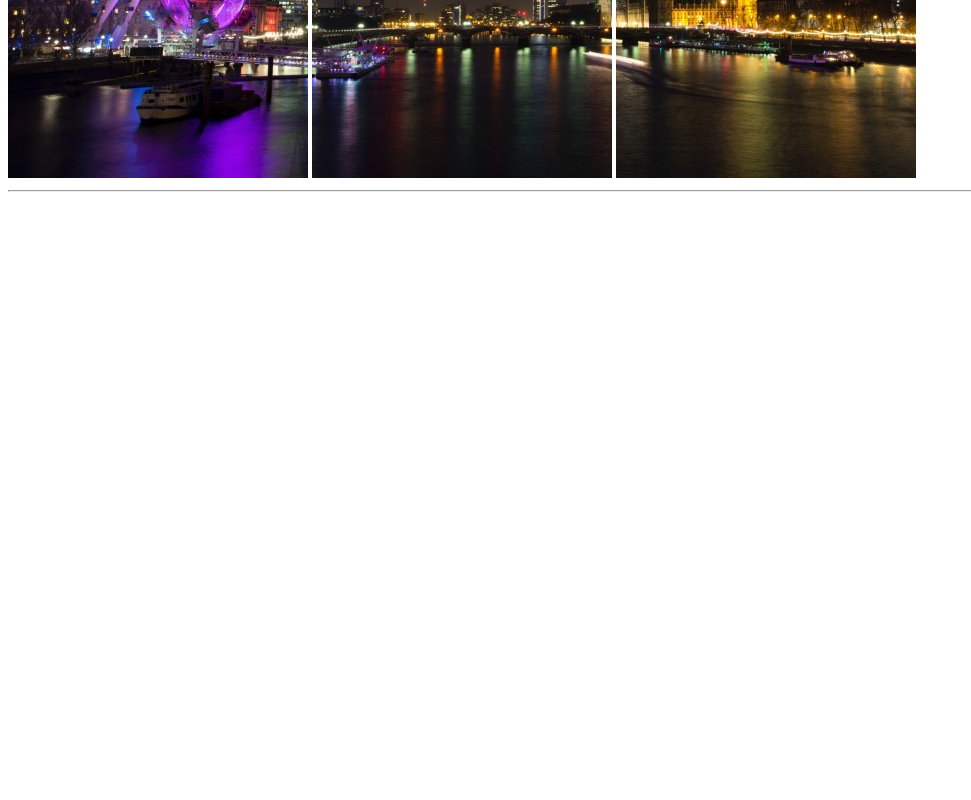
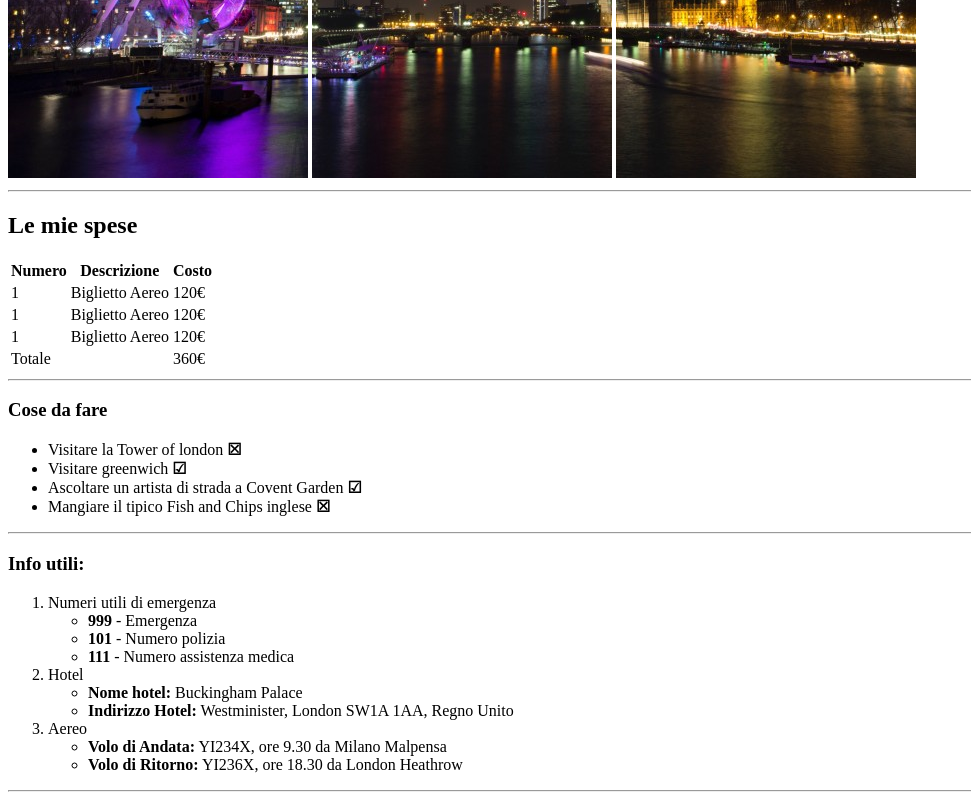
Before and after one commit to MrGians/html-london-trip, a plain HTML site: page index.html in a window 1280 px wide. Shown: the part 502-1302 px from the top of the page, without its empty margins (0-971 px from the left). Before the commit the page ends 800 px from the top, so only its background shows below. Drawn offline with Linux system fonts and the light colour scheme.

Commit message:
Added Main

```diff
--- a/index.html
+++ b/index.html
@@ -20,6 +20,97 @@
     <!-- Main Section -->
     <main>
 
+        <!-- Le mie spese -->
+        <section>
+            <h2>Le mie spese</h2>
+
+            <table>
+
+                <thead>
+                    <tr>
+                        <th>Numero</th>
+                        <th>Descrizione</th>
+                        <th>Costo</th>
+                    </tr>
+                </thead>
+
+                <tbody>
+                    <tr>
+                        <td>1</td>
+                        <td>Biglietto Aereo</td>
+                        <td>120&euro;</td>
+                    </tr>
+                    <tr>
+                        <td>1</td>
+                        <td>Biglietto Aereo</td>
+                        <td>120&euro;</td>
+                    </tr>
+                    <tr>
+                        <td>1</td>
+                        <td>Biglietto Aereo</td>
+                        <td>120&euro;</td>
+                    </tr>
+                </tbody>
+
+                <tfoot>
+                    <tr>
+                        <td colspan="2">Totale</td>
+                        <td>360&euro;</td>
+                    </tr>
+                </tfoot>
+
+            </table>
+
+            <hr>
+        </section>
+
+        <!-- Cose da fare -->
+        <section>
+            <h3>Cose da fare</h3>
+
+            <ul>
+                <li>Visitare la Tower of london <b>&#9746;</b></li>
+                <li>Visitare greenwich <b>&#9745;</b></li>
+                <li>Ascoltare un artista di strada a Covent Garden <b>&#9745;</b></li>
+                <li>Mangiare il tipico Fish and Chips inglese <b>&#9746;</b></li>
+            </ul>
+            <hr>
+        </section>
+
+        <!-- Altre Informazioni -->
+        <section>
+            <h3>Info utili:</h3>
+
+            <ol>
+                <li>
+                    Numeri utili di emergenza
+                    <ul>
+                        <li><b>999</b> - Emergenza</li>
+                        <li><b>101</b> - Numero polizia</li>
+                        <li><b>111</b> - Numero assistenza medica</li>
+                    </ul>
+                </li>
+
+                <li>
+                    Hotel
+                    <ul>
+                        <li><b>Nome hotel:</b> Buckingham Palace</li>
+                        <li><b>Indirizzo Hotel:</b> Westminister, London SW1A 1AA, Regno Unito</li>
+                    </ul>
+                </li>
+
+                <li>
+                    Aereo
+                    <ul>
+                        <li><b>Volo di Andata:</b> YI234X, ore 9.30 da Milano Malpensa</li>
+                        <li><b>Volo di Ritorno:</b> YI236X, ore 18.30 da London Heathrow</li>
+                    </ul>
+                </li>
+            </ol>
+
+            <hr>
+        </section>
+
     </main>
 
     <!-- Footer Section -->
```
